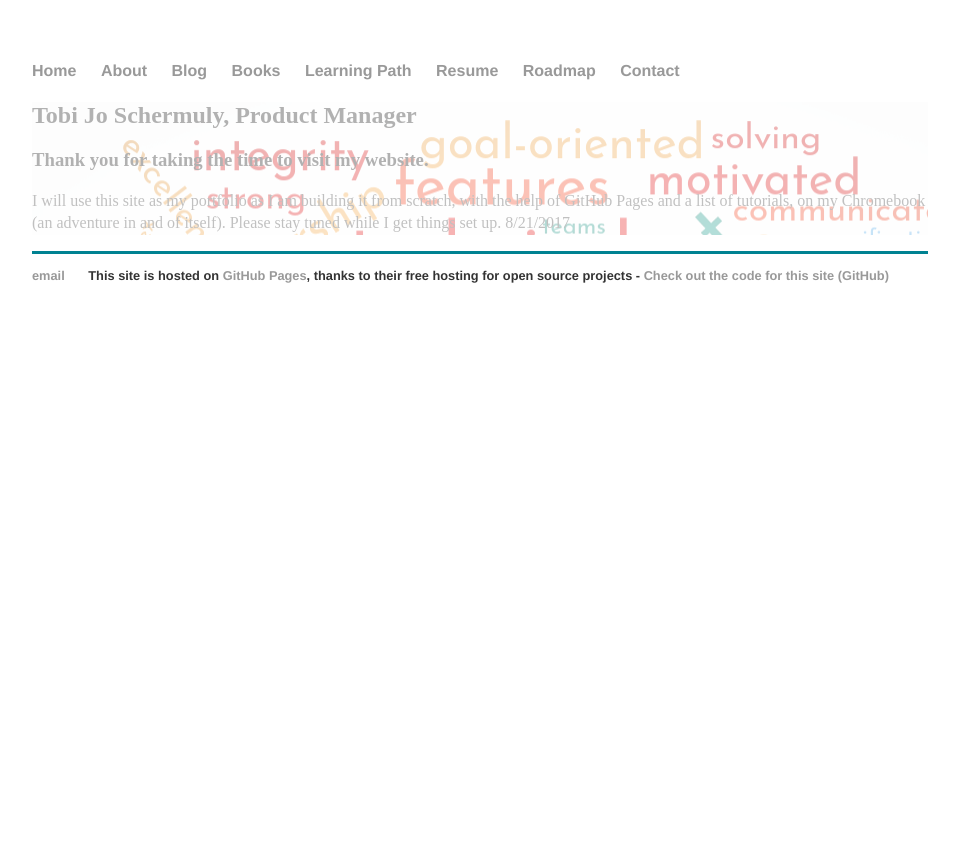
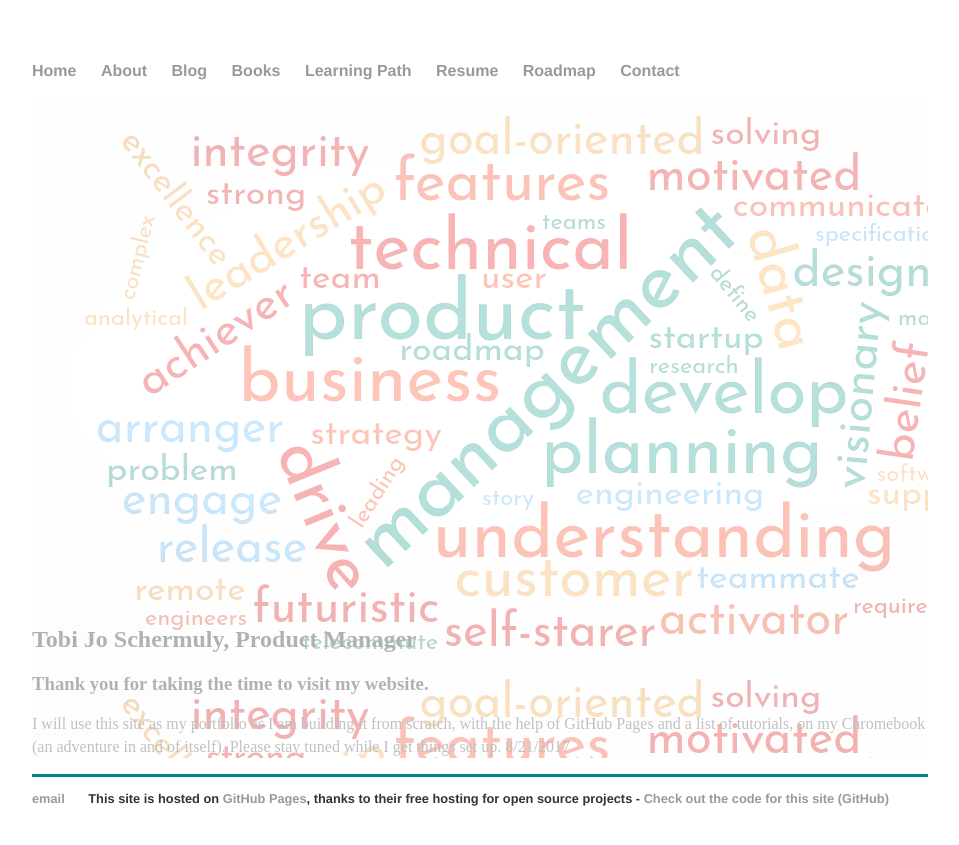
Before and after one commit to t0biasj0seph/t0biasj0seph, a Jekyll site: the page built from index.html, in a window 1280 px wide. Shown: the top 845 px of the page, without its empty margins (160-1119 px from the left). Built offline with Jekyll 4.4.1, drawn with Linux system fonts in a browser that asks for light colours.

Commit message:
I hope I fixed it! Forgot to comment in some code

```diff
--- a/index.html
+++ b/index.html
@@ -3,9 +3,10 @@
 title: Tobi Jo Schermuly, Product Manager
 ---
 <div class="cloud">
+<img src="http://tobijoschermuly.com/images/cloud7.png" style="visibility: hidden; max-width: 100%;" />
   <div class="inside-cloud">
   <h2>{{ page.title }}</h2>
-<!-- <img src="http://tobijoschermuly.com/images/cloud7.png" style="visibility: hidden; max-width: 100%;" /> -->
+
   <h3>Thank you for taking the time to visit my website.</h3>
     <p>I will use this site as my portfolio as I am building it from scratch, with the help of GitHub Pages and a list of tutorials, on my Chromebook (an adventure in and of itself). Please stay tuned while I get things set up. 8/21/2017</p>
 </div>
```
